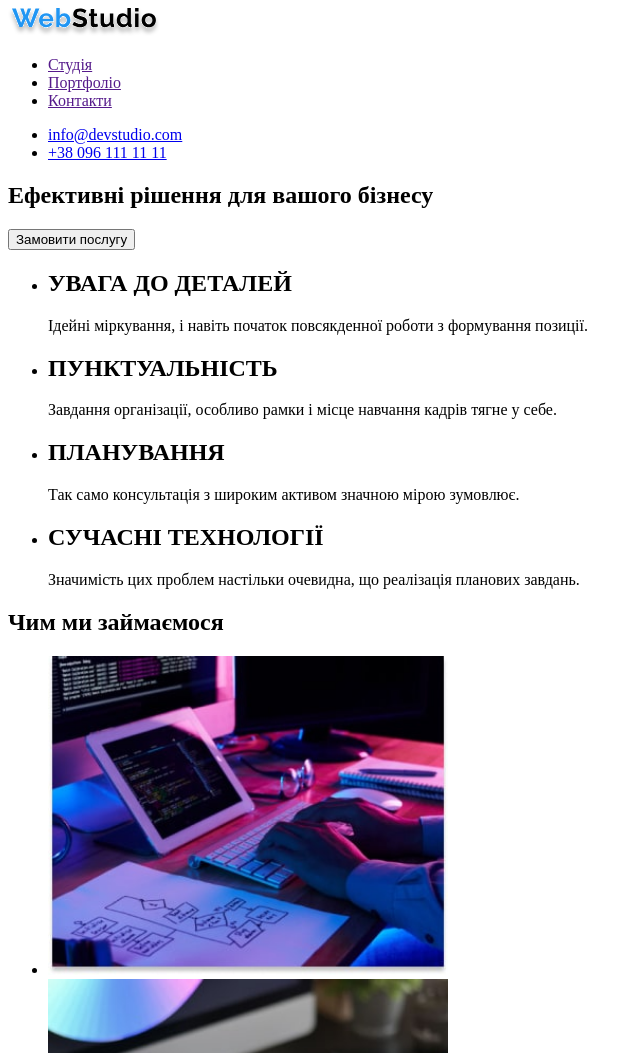
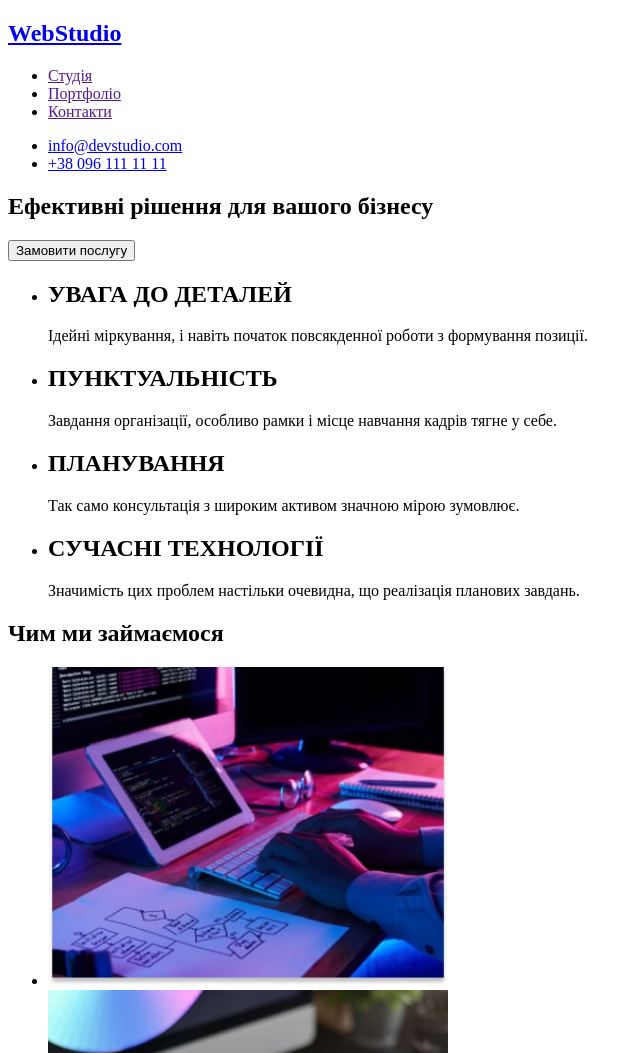
Before and after one commit to VanoLogin/goit-markup-hw-01, a plain HTML site: page index.html in a window 1280 px wide. Shown: the top 1053 px of the page, without its empty margins (0-642 px from the left). Drawn offline with Linux system fonts and the light colour scheme.

Commit message:
remake_homework_1
fixed wrong tags, removed divs, changed logo to text, added address tag on footer

```diff
--- a/index.html
+++ b/index.html
@@ -10,7 +10,7 @@
          <header>
             <nav>
                 <a href="/index.html">
-                <img src="./images/logo.svg" alt="logo">
+                <h2>WebStudio</h2>
                  </a>
 
                 <ul>
@@ -26,12 +26,10 @@
             </nav>
         </header>
         <main>
-            <div>
                 <section>
                     <h1>Ефективні рішення для вашого бізнесу</h1>
                     <button type="button">Замовити послугу</button>
                 </section>
-            </div>
             <section>
                 <ul>
                     <li>
@@ -89,13 +87,15 @@
         <!-- Футер-->
         <footer>
             <a href="/index.html">
-                <img src="./images/logo.svg" alt="logo">
-            </a>
-            <ul>
+                <h2>WebStudio</h2>
+                 </a>
+            <address>
+                <ul>
                 <li><a href="https://www.google.com/maps/place/бул.+Леси+Украинки,+26,+Киев,+02000/@50.4265807,30.5383858,17z/data=!3m1!4b1!4m5!3m4!1s0x40d4cf0e033ecbe9:0x57a4dffefec77da0!8m2!3d50.4265807!4d30.5383858">м. Київ, пр-т Лесі Українки, 26</a></li>
                 <li><a href="mailto:info@devstudio.com">info@devstudio.com</a></li>
                 <li><a href="tell:+380961111111">+38 096 111 11 11</a></li>
-            </ul>
+                </ul>
+            </address>
         </footer>
     </body>
 
```
